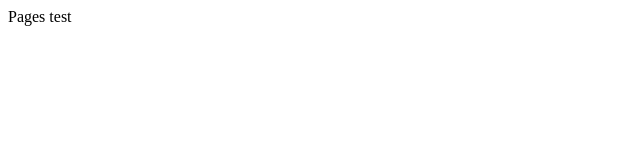
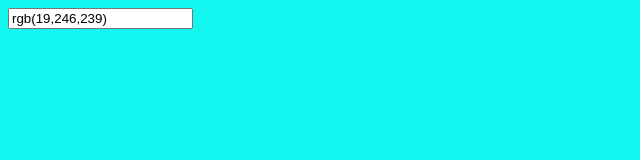
Before and after one commit to jaketekalec/colorle, a plain HTML site: page index.html in a window 1280 px wide. Shown: the whole page, without its empty margins (0-640 px from the left). Drawn offline with Linux system fonts and the light colour scheme.

Commit message:
Added randColor() which runs on page load

```diff
--- /dev/null
+++ b/colorle.js
@@ -0,0 +1,13 @@
+function randColor() {
+	let r = Math.floor(Math.random()*256);
+	let g = Math.floor(Math.random()*256);
+	let b = Math.floor(Math.random()*256);
+
+	return 'rgb('+r+','+g+','+b+')';
+}
+
+window.onload = function main() {
+	let c = randColor();
+	document.getElementById("guess").value = c;
+	document.body.style.backgroundColor = c
+}
--- a/index.html
+++ b/index.html
@@ -1 +1,10 @@
-Pages test
+<!DOCTYPE HTML>
+<html>
+	<head>
+		<title>Colorle</title>
+		<script src="colorle.js"></script>
+	</head>
+	<body style = "background-color: rgb(0,0,0)">
+		<input type="text" id="guess">
+	</body>
+</html>
```
